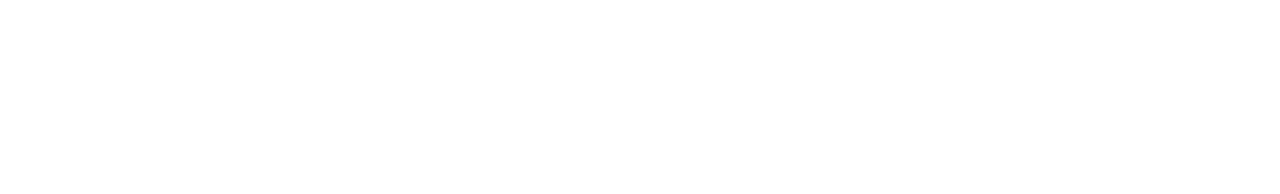
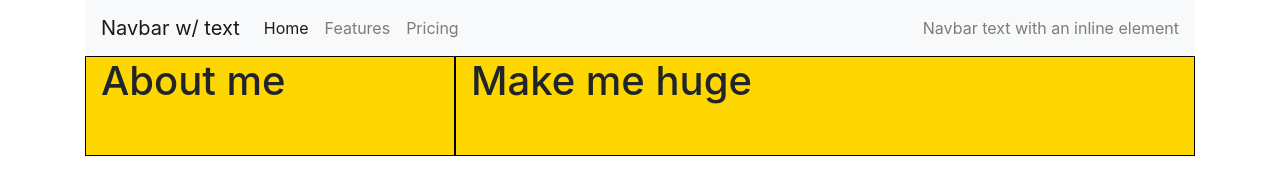
Before and after one commit to WladSF/Bootstrap-Practice, a plain HTML site: page index.html in a window 1280 px wide. Drawn offline with nearby package versions, Linux system fonts and the light colour scheme.

Commit message:
Bootstrap-Practice commit

```diff
--- /dev/null
+++ b/assets/style.css
@@ -0,0 +1,22 @@
+.yellow {
+    border: 1px solid black;
+    height: 50px;
+    background-color: yellow;
+}
+
+.red {
+    border: 1px solid black;
+    height: 50px;
+    background-color: red;
+}
+
+.blue {
+    border: 1px solid black;
+    height: 50px;
+    background-color: blue;
+}
+
+.yellow {
+    height: 100px;
+    background-color:gold;
+}
--- a/index.html
+++ b/index.html
@@ -1,20 +1,60 @@
 <!DOCTYPE html>
 <html lang="en">
+
 <head>
     <meta charset="UTF-8">
     <meta name="viewport" content="width=device-width, initial-scale=1.0">
     <meta http-equiv="X-UA-Compatible" content="ie=edge">
     <title>Document</title>
-    <link rel="stylesheet" href="https://stackpath.bootstrapcdn.com/bootstrap/4.1.3/css/bootstrap.min.css" integrity="sha384-MCw98/SFnGE8fJT3GXwEOngsV7Zt27NXFoaoApmYm81iuXoPkFOJwJ8ERdknLPMO" crossorigin="anonymous">
+    <link rel="stylesheet" href="https://stackpath.bootstrapcdn.com/bootstrap/4.1.3/css/bootstrap.min.css" integrity="sha384-MCw98/SFnGE8fJT3GXwEOngsV7Zt27NXFoaoApmYm81iuXoPkFOJwJ8ERdknLPMO"
+        crossorigin="anonymous">
+    <link rel="stylesheet" href="assets/style.css">
 </head>
+
 <body>
+<div class="container">
+        <nav class="navbar navbar-expand-lg navbar-light bg-light">
+                <a class="navbar-brand" href="#">Navbar w/ text</a>
+                <button class="navbar-toggler" type="button" data-toggle="collapse" data-target="#navbarText" aria-controls="navbarText" aria-expanded="false" aria-label="Toggle navigation">
+                  <span class="navbar-toggler-icon"></span>
+                </button>
+                <div class="collapse navbar-collapse" id="navbarText">
+                  <ul class="navbar-nav mr-auto">
+                    <li class="nav-item active">
+                      <a class="nav-link" href="#">Home <span class="sr-only">(current)</span></a>
+                    </li>
+                    <li class="nav-item">
+                      <a class="nav-link" href="#">Features</a>
+                    </li>
+                    <li class="nav-item">
+                      <a class="nav-link" href="#">Pricing</a>
+                    </li>
+                  </ul>
+                  <span class="navbar-text">
+                    Navbar text with an inline element
+                  </span>
+                </div>
+              </nav>
+
     <div class="container">
         <div class="row">
-            <div class="col"></div>
-            <div class="col"></div>
-            <div class="col"></div>
+            <!-- 1st column in row -->
+            <div class="col-lg-4 yellow">
+                <h1>About me</h1>
+            </div>
+
+            <div class="col-lg-8 yellow">
+                <h1>Make me huge</h1>
+            </div>
+
+            <!-- 2nd column in row
+            <div class="col  col-md-3 col-lg-12 red"></div>
+            3rd column in row
+            <div class="col  col-md-3 col-lg-12 blue"></div>
+
         </div>
     </div>
 
 </body>
+
 </html>
```
Also changed, not shown: assets/atyle.css (deleted).
